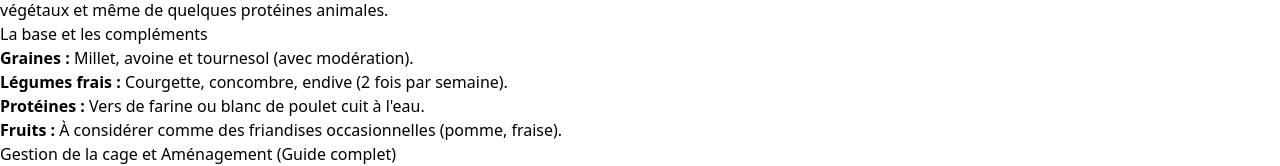
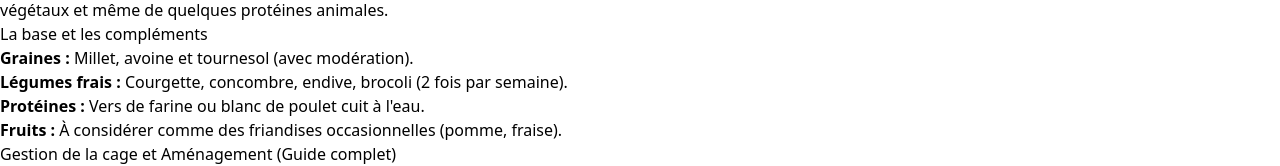
Before and after one commit to clementdharcourt-WAC/hamster-russe, a React (Vite) app: page / in a window 1280 px wide. Both pictures are taken after a click on the button 245 px from the left and 4288 px from the top of the page. Shown: the part 4338-4504 px from the top of the page. Built offline with nearby package versions, Linux system fonts and the light colour scheme.

Commit message:
content: ajout du brocoli dans les légumes recommandés

```diff
--- a/src/App.jsx
+++ b/src/App.jsx
@@ -187,7 +187,7 @@ const Website = () => {
             <h4 className="font-bold text-amber-800 mb-2">La base et les compléments</h4>
             <ul className="list-disc pl-5 space-y-1">
               <li><strong>Graines :</strong> Millet, avoine et tournesol (avec modération).</li>
-              <li><strong>Légumes frais :</strong> Courgette, concombre, endive (2 fois par semaine).</li>
+              <li><strong>Légumes frais :</strong> Courgette, concombre, endive, brocoli (2 fois par semaine).</li>
               <li><strong>Protéines :</strong> Vers de farine ou blanc de poulet cuit à l'eau.</li>
               <li><strong>Fruits :</strong> À considérer comme des friandises occasionnelles (pomme, fraise).</li>
             </ul>
```
